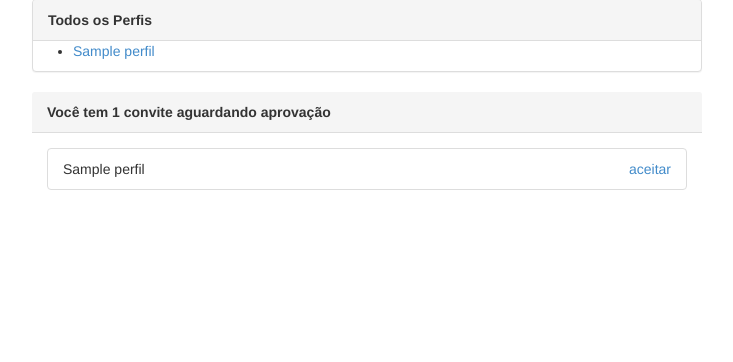
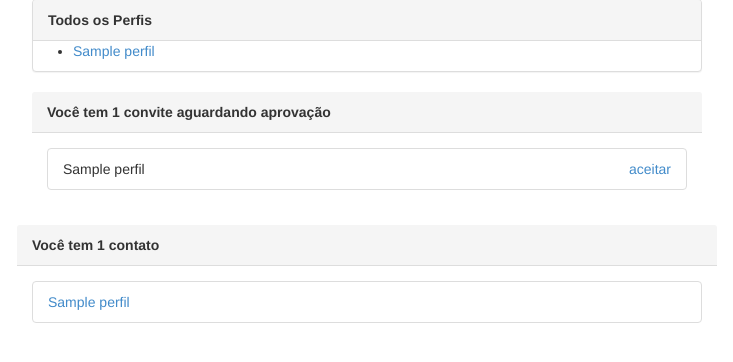
Before and after one commit to carledwin/connectedIn-web, a Django app: page / in a window 1280 px wide. Shown: the part 121-483 px from the top of the page, without its empty margins (273-1006 px from the left). Run offline with Django 3.2, Linux system fonts and the light colour scheme; tables that the repository leaves empty hold one stand-in row (values such as "Sample post").

Commit message:
Criação de aceite de convites, inclusão de relacionamento manyToMany para Perfil, Contatos e remoção de convites aceitos

```diff
--- a/configurando o ambiente.txt
+++ b/configurando o ambiente.txt
@@ -91,3 +91,7 @@ Taniel Leves
 >>> print a_convidar.convites_recebidos.all
 >>> print a_convidar.convites_recebidos.count()
 2
+
+Após a inclusão de atributos na classe executar
+python manage.py makemigrations
+python manage.py migrate
--- a/connectedIn/perfis/models.py
+++ b/connectedIn/perfis/models.py
@@ -20,6 +20,7 @@ class Perfil(models.Model):
 	nome_empresa = models.CharField(max_length=255, null=False)
 	#convites_feitos
 	#convites_recebidos
+	contatos = models.ManyToManyField('self')
 
 	def convidar(self, perfil_convidado):
 		convite = Convite(solicitante=self, convidado=perfil_convidado).save()
@@ -29,3 +30,11 @@ class Perfil(models.Model):
 class Convite(models.Model):
 	solicitante = models.ForeignKey(Perfil, related_name='convites_feitos')
 	convidado = models.ForeignKey(Perfil, related_name='convites_recebidos')
+
+	#self eh o proprio convite que serah removido apos o convite ser aceito
+	#adiciona o solicitante na lista do convidado e ao mesmo tempo
+	# adiciona o convidado a lista do solicitante
+	def aceitar(self):
+		self.convidado.contatos.add(self.solicitante)
+		self.solicitante.contatos.add(self.convidado)
+		self.delete()
--- a/connectedIn/perfis/templates/index.html
+++ b/connectedIn/perfis/templates/index.html
@@ -34,7 +34,7 @@
 							{% for convite in perfil_logado.convites_recebidos.all %}
 								<li class="list-group-item">
 									{{convite.solicitante.nome}}
-									<a href="#" class="pull-right">aceitar</a>
+									<a href="{% url 'aceitar' convite.id %}" class="pull-right">aceitar</a>
 								</li>
 							{% endfor %}
 						</ul>
@@ -44,5 +44,29 @@
 				{% endwith %}
 			</div>
 		</div>
+
+		<div class="panel-default">
+				{% with total_contatos=perfil_logado.contatos.count %}
+
+					<div class="panel-heading">
+						<strong>Você tem {{total_contatos}} contato{{total_contatos | pluralize}}</strong>
+					</div>
+
+					</div>
+					<div class="panel-body">
+						{% if total_contatos %}
+							<ul class="list-group">
+								{% for contato in perfil_logado.contatos.all %}
+									<li class="list-group-item">
+										<a href="{% url 'perfis' contato.id %}">{{contato.nome}}</a>
+									</li>
+								{% endfor %}
+							</ul>
+						{% else %}
+							<p>Você ainda não tem nenhum contato :(</p>
+						{% endif %}
+					{% endwith %}
+				</div>
+			</div>
 	</div>
 {% endblock %}
--- a/connectedIn/perfis/urls.py
+++ b/connectedIn/perfis/urls.py
@@ -15,6 +15,7 @@ urlpatterns = patterns('',
     url(r'^$', views.view_index, name='index'),
     url(r'^perfis/(?P<perfil_id>\d+)$', views.view_perfil, name='perfis'),
     url(r'^perfis/(?P<perfil_id>\d+)/convidar$', views.view_convidar, name='convidar'),
+    url(r'^convite/(?P<convite_id>\d+)/aceitar$', views.view_aceitar, name='aceitar'),
     #url(r'^$', 'perfis.views.view_index', name='index'),
     #url(r'^perfis/(?P<perfil_id>\d+)$', 'perfis.views.view_perfil', name='perfis'),
     #url(r'^perfis/(?P<perfil_id>\d+)$', 'perfis.views.view_perfil'),
--- a/connectedIn/perfis/views.py
+++ b/connectedIn/perfis/views.py
@@ -1,7 +1,6 @@
 from django.shortcuts import render, redirect
 #from django.http import HttpResponse
-from perfis.models import Perfil
-
+from perfis.models import Perfil, Convite
 
 # Create your views here.
 #
@@ -16,9 +15,6 @@ def view_convidar(request, perfil_id):
 	perfil_logado.convidar(perfil_a_convidar)
 	return redirect(view_index)
 
-def get_perfil_logado(request):
-	return Perfil.objects.get(id=1)
-
 def view_perfil(request, perfil_id):
 
 	# perfil = Perfil()
@@ -31,4 +27,16 @@ def view_perfil(request, perfil_id):
 
 	perfil = Perfil.objects.get(id=perfil_id)
 
-	return render(request, 'perfil.html', {'perfil':perfil})
+	perfil_logado = get_perfil_logado(request)
+	# vefica se o perfil logado esta contido na lista
+	ja_eh_contato = perfil in perfil_logado.contatos.all()
+
+	return render(request, 'perfil.html', {'perfil':perfil, 'ja_eh_contato':ja_eh_contato})
+
+def view_aceitar(request, convite_id):
+	convite = Convite.objects.get(id=convite_id)
+	convite.aceitar()
+	return redirect('index')
+
+def get_perfil_logado(request):
+	return Perfil.objects.get(id=1)
```
Also changed, not shown: connectedIn/perfis/templates/perfil.html (+9 -0 lines).
